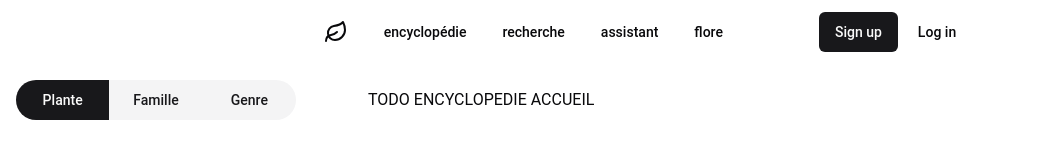
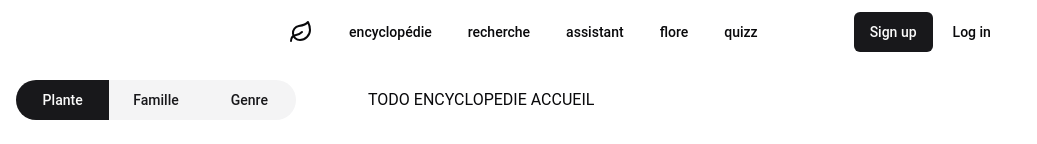
Before and after one commit to SimNed/gardens, a Next.js app: page /encyclopedia in a window 1280 px wide. Shown: the top 144 px of the page, without its empty margins (0-1037 px from the left). Built offline with nearby package versions, Linux system fonts and the light colour scheme; no server answers; the database is empty.

Commit message:
factorize code

```diff
--- a/app/components/Header.tsx
+++ b/app/components/Header.tsx
@@ -11,48 +11,49 @@ import Link from "next/link";
 import { cn } from "@/lib/utils";
 import { Button } from "@/components/ui/button";
 
+const navigationData = [
+  {
+    label: <Leaf />,
+    url: "/",
+  },
+  {
+    label: "encyclopédie",
+    url: "/encyclopedia",
+  },
+  {
+    label: "recherche",
+    url: "/search",
+  },
+  {
+    label: "assistant",
+    url: "/assistant",
+  },
+  {
+    label: "flore",
+    url: "/flore",
+  },
+  {
+    label: "quizz",
+    url: "/quizz",
+  },
+];
+
 export default function Header() {
   return (
     <header className="flex justify-center space-x-20 p-4 sticky top-0 w-full h-16">
       <NavigationMenu>
         <NavigationMenuList>
-          <NavigationMenuItem>
-            <Link href="/" className={cn(navigationMenuTriggerStyle())}>
-              <Leaf />
-            </Link>
-          </NavigationMenuItem>
-
-          <NavigationMenuItem>
-            <Link href="/encyclopedia" legacyBehavior passHref>
-              <NavigationMenuLink className={cn(navigationMenuTriggerStyle())}>
-                encyclopédie
-              </NavigationMenuLink>
-            </Link>
-          </NavigationMenuItem>
-
-          <NavigationMenuItem>
-            <Link href="/search" legacyBehavior passHref>
-              <NavigationMenuLink className={cn(navigationMenuTriggerStyle())}>
-                recherche
-              </NavigationMenuLink>
-            </Link>
-          </NavigationMenuItem>
-
-          <NavigationMenuItem>
-            <Link href="/assistant" legacyBehavior passHref>
-              <NavigationMenuLink className={cn(navigationMenuTriggerStyle())}>
-                assistant
-              </NavigationMenuLink>
-            </Link>
-          </NavigationMenuItem>
-
-          <NavigationMenuItem>
-            <Link href="/flore" legacyBehavior passHref>
-              <NavigationMenuLink className={cn(navigationMenuTriggerStyle())}>
-                flore
-              </NavigationMenuLink>
-            </Link>
-          </NavigationMenuItem>
+          {navigationData.map((d) => (
+            <NavigationMenuItem key={d.label}>
+              <Link href={d.url} legacyBehavior passHref>
+                <NavigationMenuLink
+                  className={cn(navigationMenuTriggerStyle())}
+                >
+                  {d.label}
+                </NavigationMenuLink>
+              </Link>
+            </NavigationMenuItem>
+          ))}
         </NavigationMenuList>
       </NavigationMenu>
 
```
